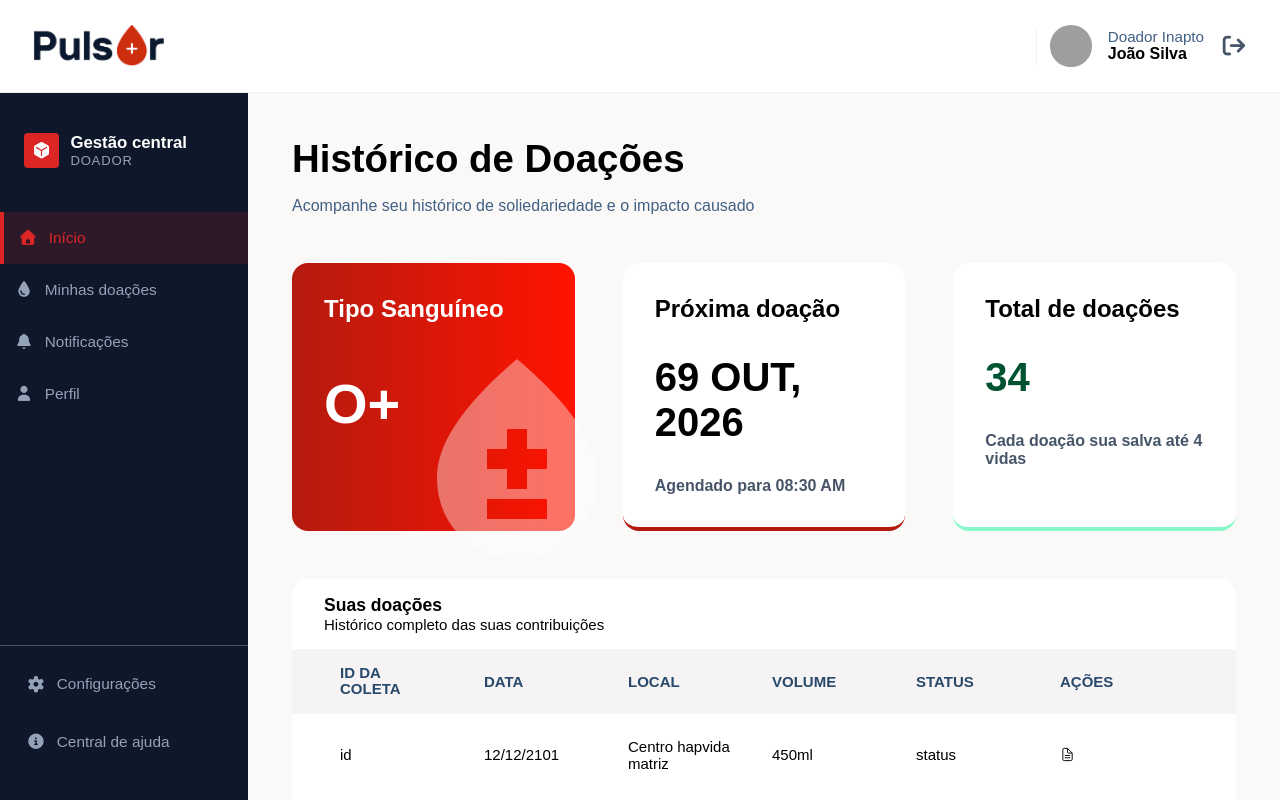
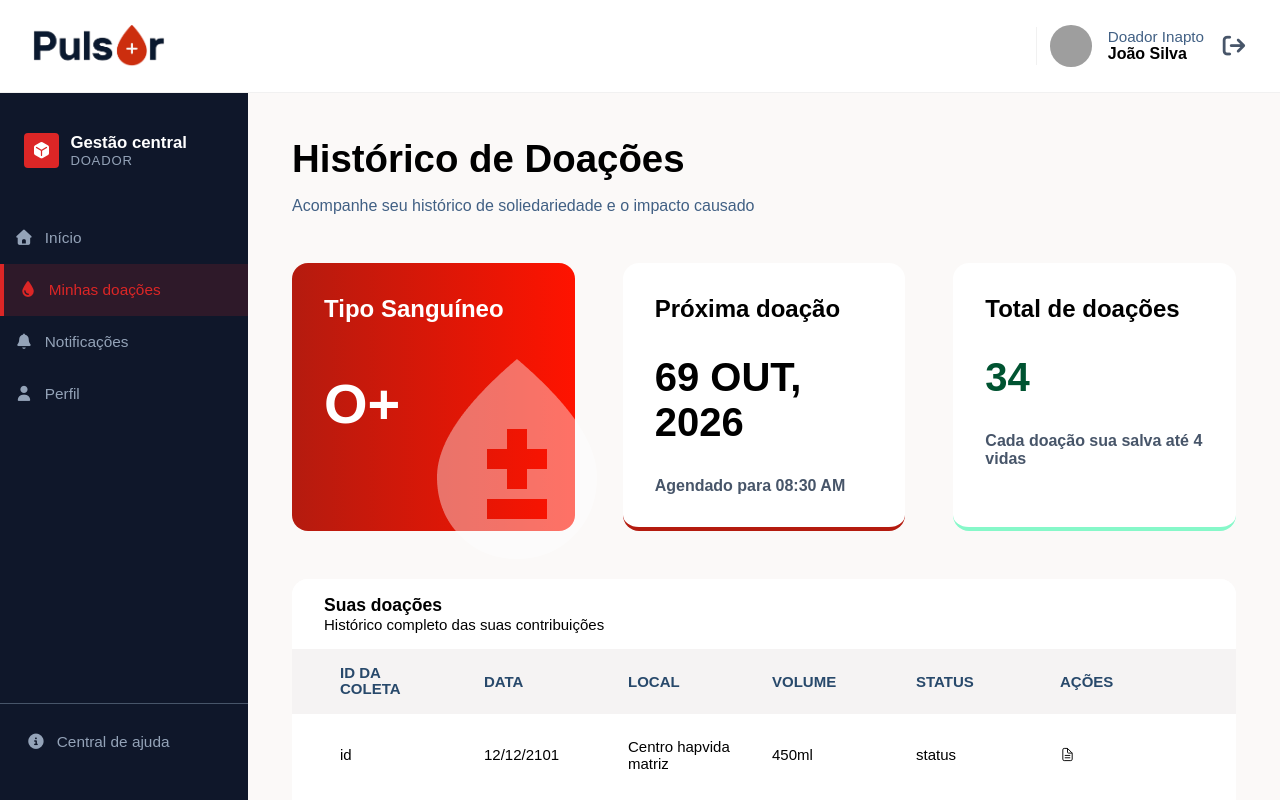
Before and after one commit to databloodHealth/Pulsar, a React (Vite) app in the folder Front/: page /historico in a window 1280 px wide. Shown: the top 800 px of the page. Built offline with nearby package versions, Linux system fonts and the light colour scheme; grey boxes are pictures that could not be loaded.

Commit message:
add navigate logic in sidebar

```diff
--- a/Front/src/layouts/SystemLayout/index.jsx
+++ b/Front/src/layouts/SystemLayout/index.jsx
@@ -2,6 +2,7 @@ import styles from './style.module.css';
 import whiteLogo from '@/assets/images/WhiteLogo.png';
 import blackLogo from '@/assets/images/BlackLogo.png';
 import userAvatar from '@/assets/images/DoctorTech.jpg';
+import { NavLink } from 'react-router-dom';
 
 export default function SystemLayout({ children }) {
   return (
@@ -33,24 +34,21 @@ export default function SystemLayout({ children }) {
         </div>
 
         <nav className={styles.anchorContainer}>
-          <a href="#" className={`${styles.link} ${styles.activeLink}`}>
+          <NavLink to="/Donnordashboard" className={({isActive}) => `${styles.link} ${isActive ? styles.activeLink : ""}`}>
             <i className="fa-solid fa-house"></i>Início
-          </a>
-          <a href="#" className={styles.link}>
+          </NavLink>
+          <NavLink to="/historico" className={({isActive}) => `${styles.link} ${isActive ? styles.activeLink : ""} `}>
             <i className="fa-solid fa-droplet"></i>Minhas doações
-          </a>
-          <a href="#" className={styles.link}>
+          </NavLink>
+          <NavLink to="/notificacoes" className={({isActive}) => `${styles.link} ${isActive ? styles.activeLink : ""} `}>
             <i className="fa-solid fa-bell"></i>Notificações
-          </a>
-          <a href="#" className={styles.link}>
+          </NavLink>
+           <NavLink to="/perfil" className={({isActive}) => `${styles.link} ${isActive ? styles.activeLink : ""} `}>
             <i className="fa-solid fa-user"></i>Perfil
-          </a>
+          </NavLink>
         </nav>
 
         <div className={styles.buttonContainer}>
-          <button className={styles.navButton}>
-            <i className="fa-solid fa-gear"></i>Configurações
-          </button>
           <a href="#" className={styles.buttonLink}>
             <i className="fa-solid fa-circle-info"></i>Central de ajuda
           </a>
```
